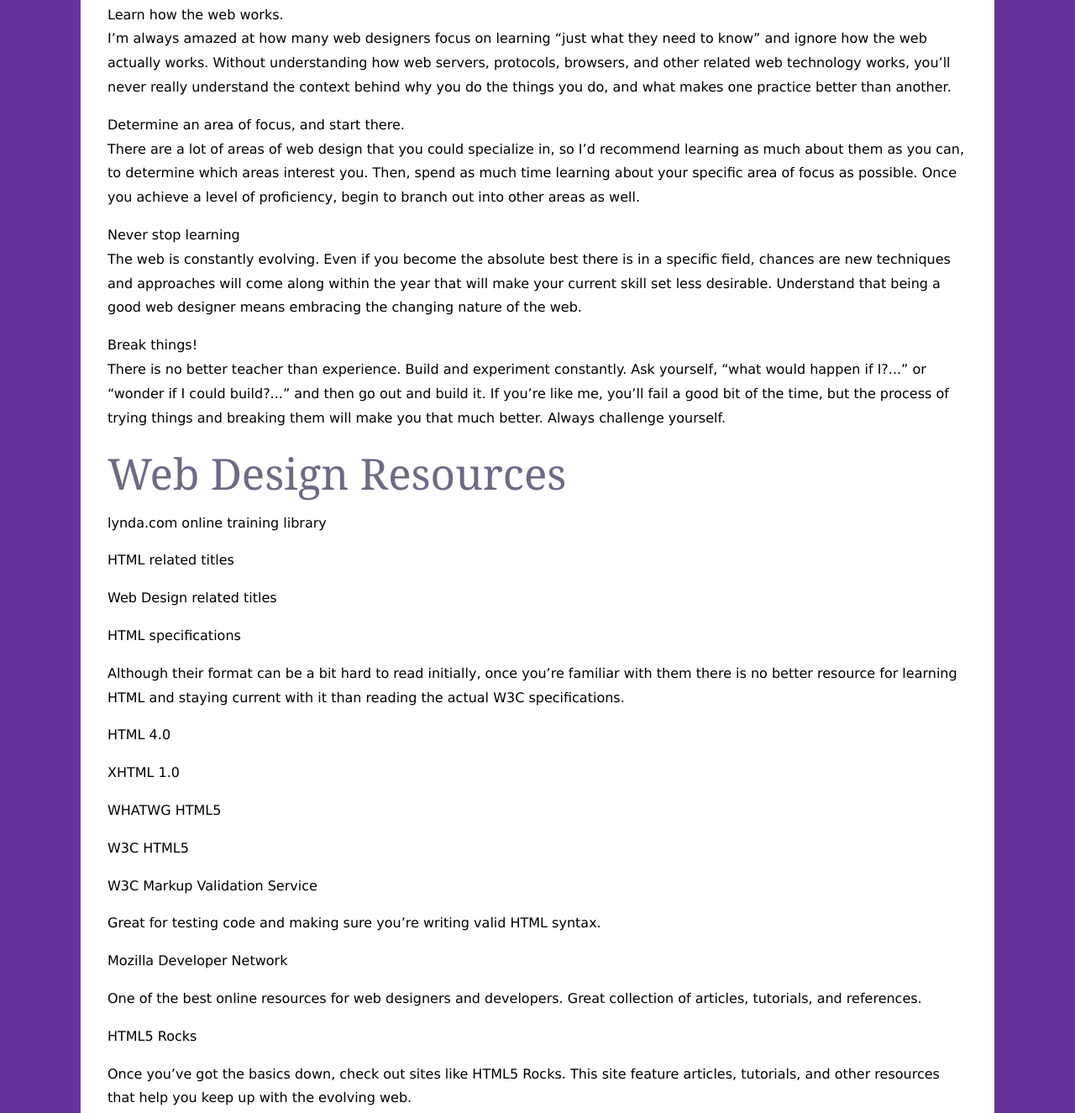
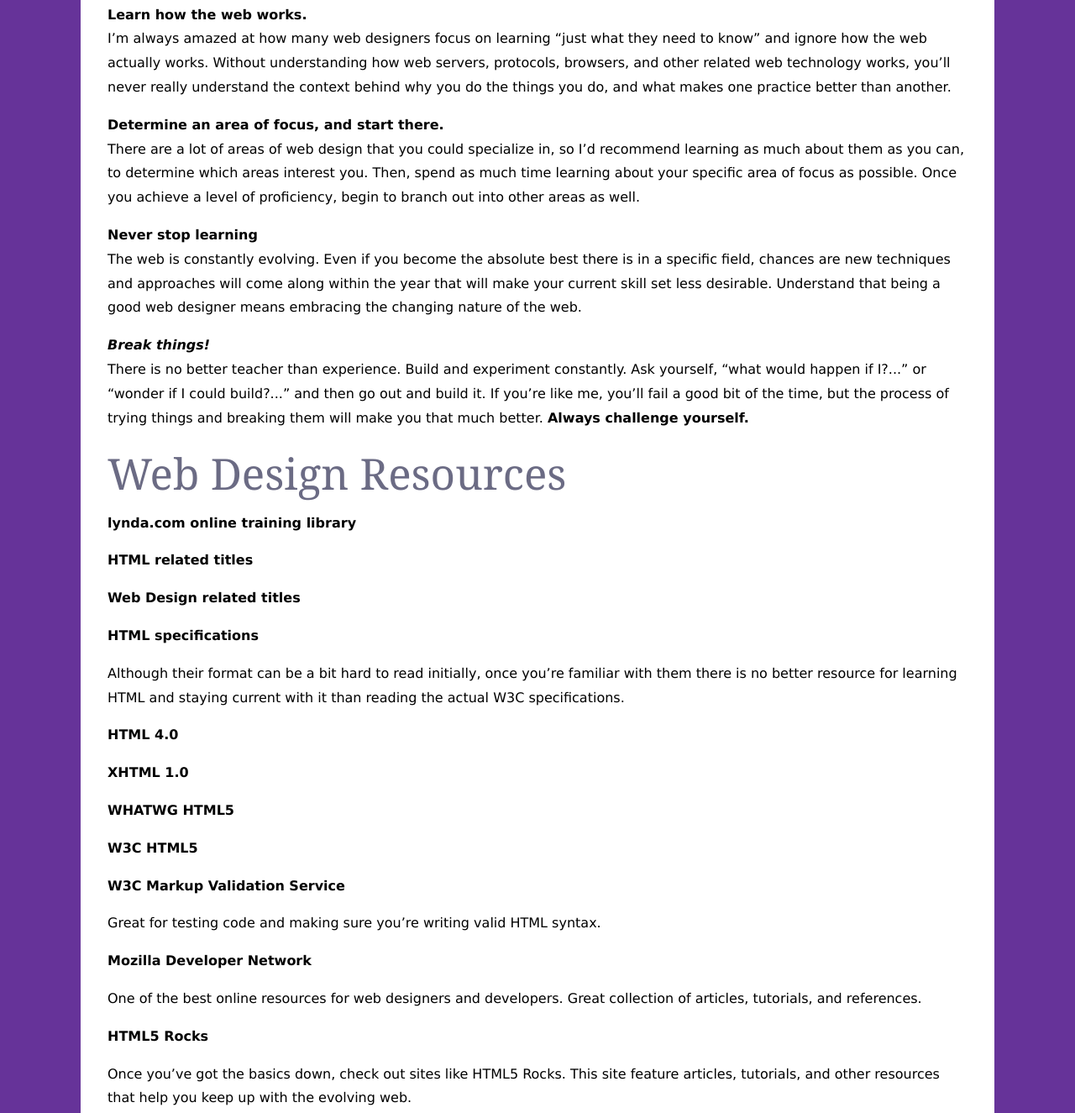
Before and after one commit to becbec1/learn-html, a plain HTML site: page Challenge_ch03_Formatting_Page_Content/next.htm in a window 1280 px wide. Shown: the part 577-1902 px from the top of the page at 84% size. Drawn offline with Linux system fonts and the light colour scheme.

Commit message:
Added emphasis

```diff
--- a/Challenge_ch03_Formatting_Page_Content/next.htm
+++ b/Challenge_ch03_Formatting_Page_Content/next.htm
@@ -17,29 +17,29 @@
 <p>Once you master the basics of authoring HTML, you&rsquo;ll need focus on what your next steps will be. If you&rsquo;re an aspiring web designer, you&rsquo;ll need to dive deeper into HTML, CSS, and JavaScript. If you&rsquo;re maintaining a corporate or personal site through a CMS, you&rsquo;ll need to focus on how the CMS works, and the most efficient ways to edit and maintain content. On this page I&rsquo;ll give you some basic advice on how to approach learning web design and point you towards additional resources that can help you along the way.</p>
 <H2>Learning Web Design</H2>
 <p>&ldquo;Web design&rdquo; is a pretty open-ended term. Often people who are new to web design feel overwhelmed at everything there is to learn. That&rsquo;s understandable, but just remember that it&rsquo;s like any other discipline; with proper dedication and focus you&rsquo;ll progress quickly. Here&rsquo;s my favorite advice to new web designers on learning web design:</p>
-<p>Learn how the web works.<br>
+<p><strong>Learn how the web works.</strong><br>
   I&rsquo;m always amazed at how many web designers focus on learning &ldquo;just what they need to know&rdquo; and ignore how the web actually works. Without understanding how web servers, protocols, browsers, and other related web technology works, you&rsquo;ll never really understand the context behind why you do the things you do, and what makes one practice better than another.</p>
-<p>Determine an area of focus, and start there.<br>
+<p><strong>Determine an area of focus, and start there.</strong><br>
   There are a lot of areas of web design that you could specialize in, so I&rsquo;d recommend learning as much about them as you can, to determine which areas interest you. Then, spend as much time learning about your specific area of focus as possible. Once you achieve a level of proficiency, begin to branch out into other areas as well. </p>
-<p>Never stop learning<br>
+<p><strong>Never stop learning</strong><br>
   The web is constantly evolving. Even if you become the absolute best there is in a specific field, chances are new techniques and approaches will come along within the year that will make your current skill set less desirable. Understand that being a good web designer means embracing the changing nature of the web.</p>
-<p>Break things!<br>
-  There is no better teacher than experience. Build and experiment constantly. Ask yourself, &ldquo;what would happen if I?...&rdquo; or &ldquo;wonder if I could build?...&rdquo; and then go out and build it. If you&rsquo;re like me, you&rsquo;ll fail a good bit of the time, but the process of trying things and breaking them will make you that much better. Always challenge yourself.</p>
+<p><strong><i>Break things!</i></strong><br>
+  There is no better teacher than experience. Build and experiment constantly. Ask yourself, &ldquo;what would happen if I?...&rdquo; or &ldquo;wonder if I could build?...&rdquo; and then go out and build it. If you&rsquo;re like me, you&rsquo;ll fail a good bit of the time, but the process of trying things and breaking them will make you that much better. <strong>Always challenge yourself.</strong></p>
 <h2>Web Design Resources</h2>
-<p>lynda.com online training library </p>
-<p>HTML related titles</p>
-<p>Web Design related titles</p>
-<p>HTML specifications </p>
+<p><b>lynda.com online training library</b> </p>
+<p><b>HTML related titles</b></p>
+<p><b>Web Design related titles</b></p>
+<p><b>HTML specifications</b> </p>
 <p>Although their format can be a bit hard to read initially, once you&rsquo;re familiar with them there is no better resource for learning HTML and staying current with it than reading the actual W3C specifications.</p>
-<p>HTML 4.0</p>
-<p>XHTML 1.0</p>
-<p>WHATWG HTML5</p>
-<p>W3C HTML5</p>
-<p>W3C Markup Validation Service </p>
+<p><b>HTML 4.0</b></p>
+<p><b>XHTML 1.0</b></p>
+<p><b>WHATWG HTML5</b></p>
+<p><b>W3C HTML5</b></p>
+<p><b>W3C Markup Validation Service</b> </p>
 <p>Great for testing code and making sure you&rsquo;re writing valid HTML syntax.</p>
-<p>Mozilla Developer Network </p>
+<p><b>Mozilla Developer Network</b> </p>
 <p>One of the best online resources for web designers and developers. Great collection of articles, tutorials, and references.</p>
-<p>HTML5 Rocks </p>
+<p><b>HTML5 Rocks</b> </p>
 <p>Once you&rsquo;ve got the basics down, check out sites like HTML5 Rocks. This site feature articles, tutorials, and other resources that help you keep up with the evolving web. </p>
 <p>&copy; lynda.com | follow me and lynda.com on Twitter! @jameswillweb @lyndadotcom</p>
 </body>
```
